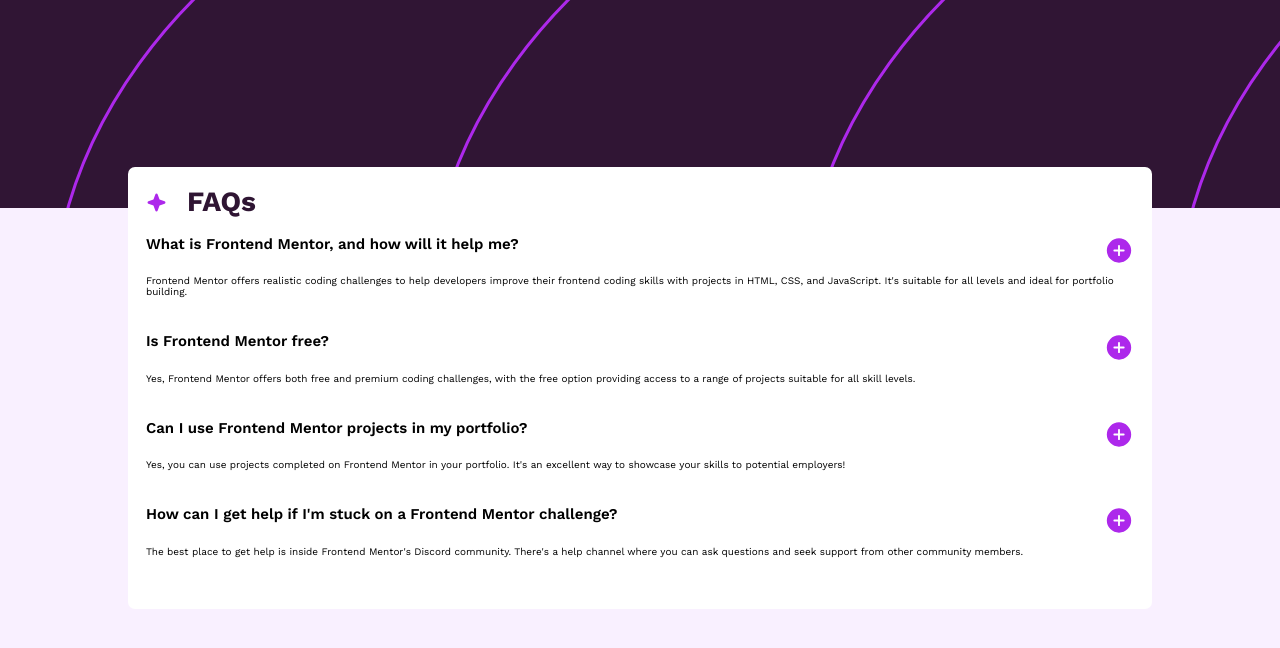
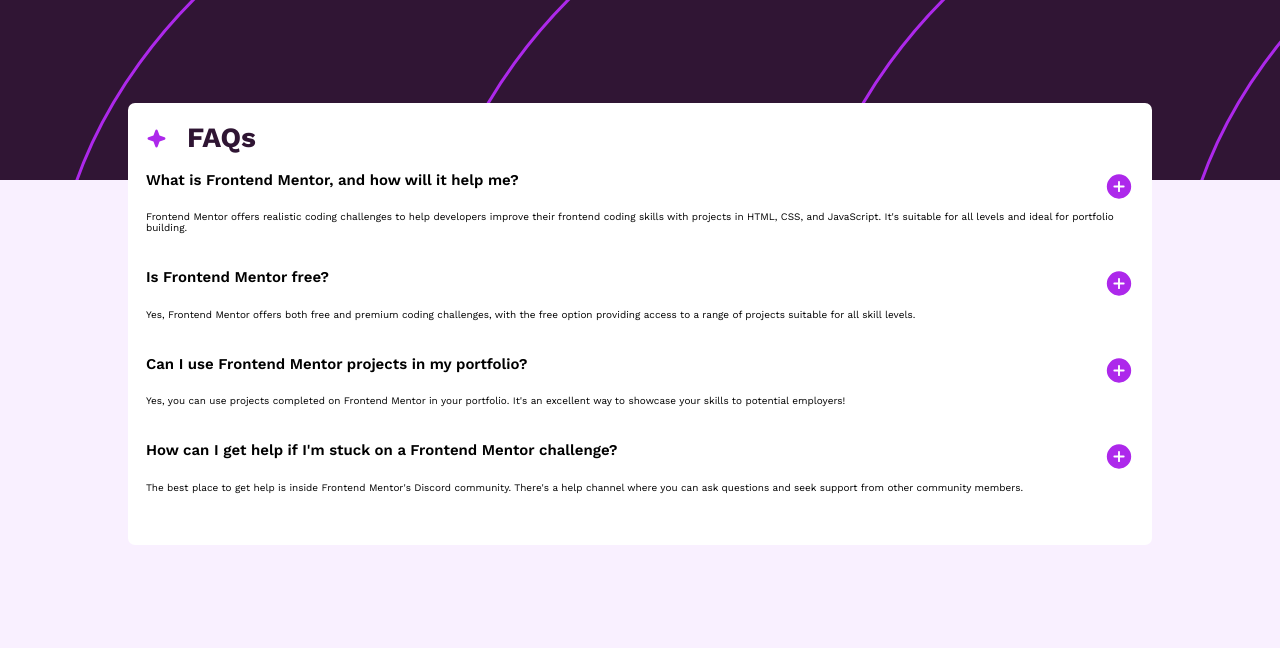
Before and after one commit to Matrix1984/faq_Accordi, a plain HTML site: page index.html in a window 1280 px wide. Drawn offline with nearby package versions, Linux system fonts and the light colour scheme.

Commit message:
Design fix. REM units
REM units for the header height.

```diff
--- a/index.html
+++ b/index.html
@@ -128,15 +128,14 @@
         margin-right: auto;
         background-color: white;
         z-index: 1;
-        top: 143px;
         border-radius: 7px;
         width: 80%;
-        margin-top: 24px;
+        margin-top: -5vh;
       }
 
       .header-part {
         background: url(./assets/images/background-pattern-mobile.svg);
-        height: 26%;
+        height: 18rem;
         width: 100%;
         position: relative;
       }
```
